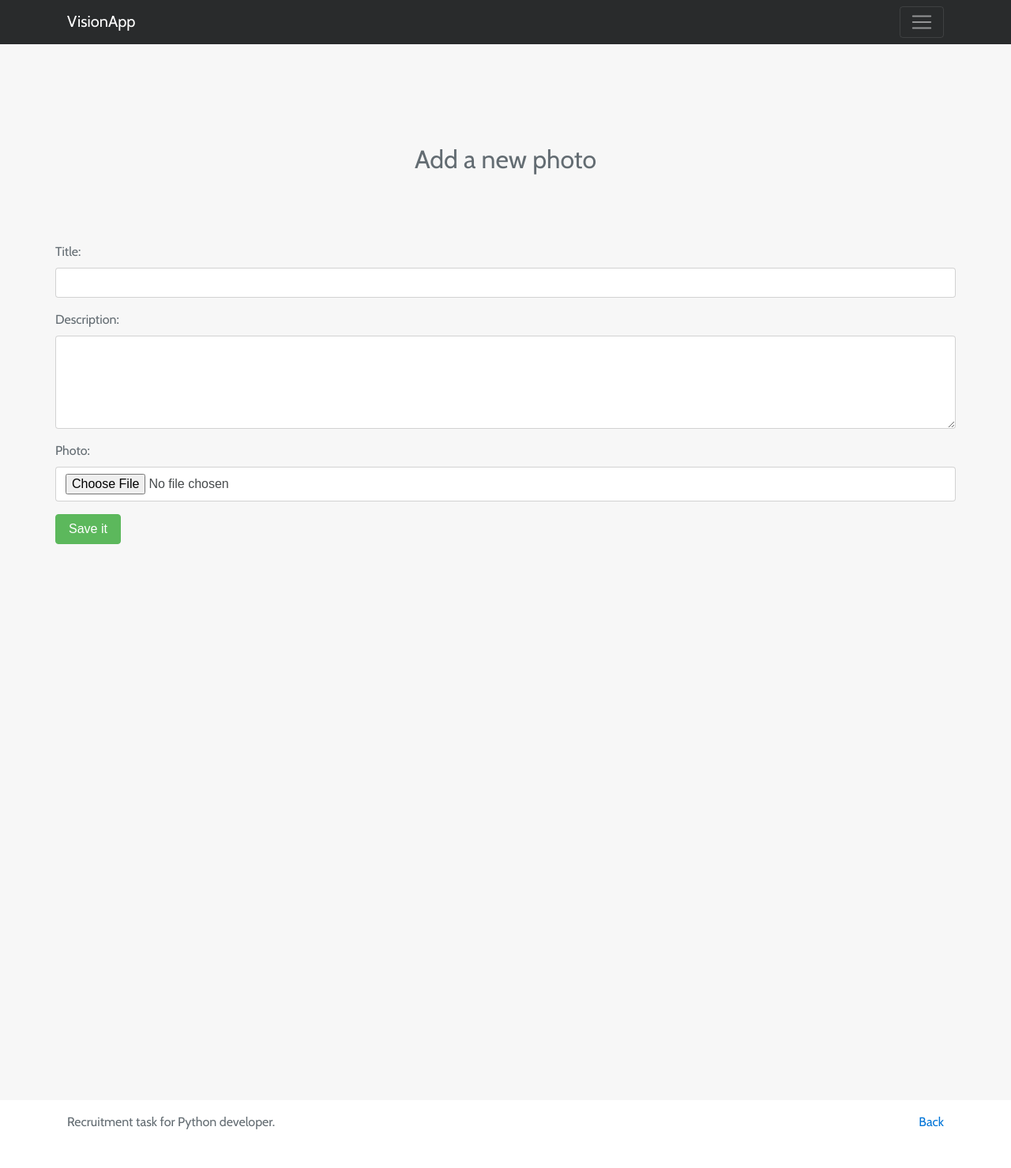
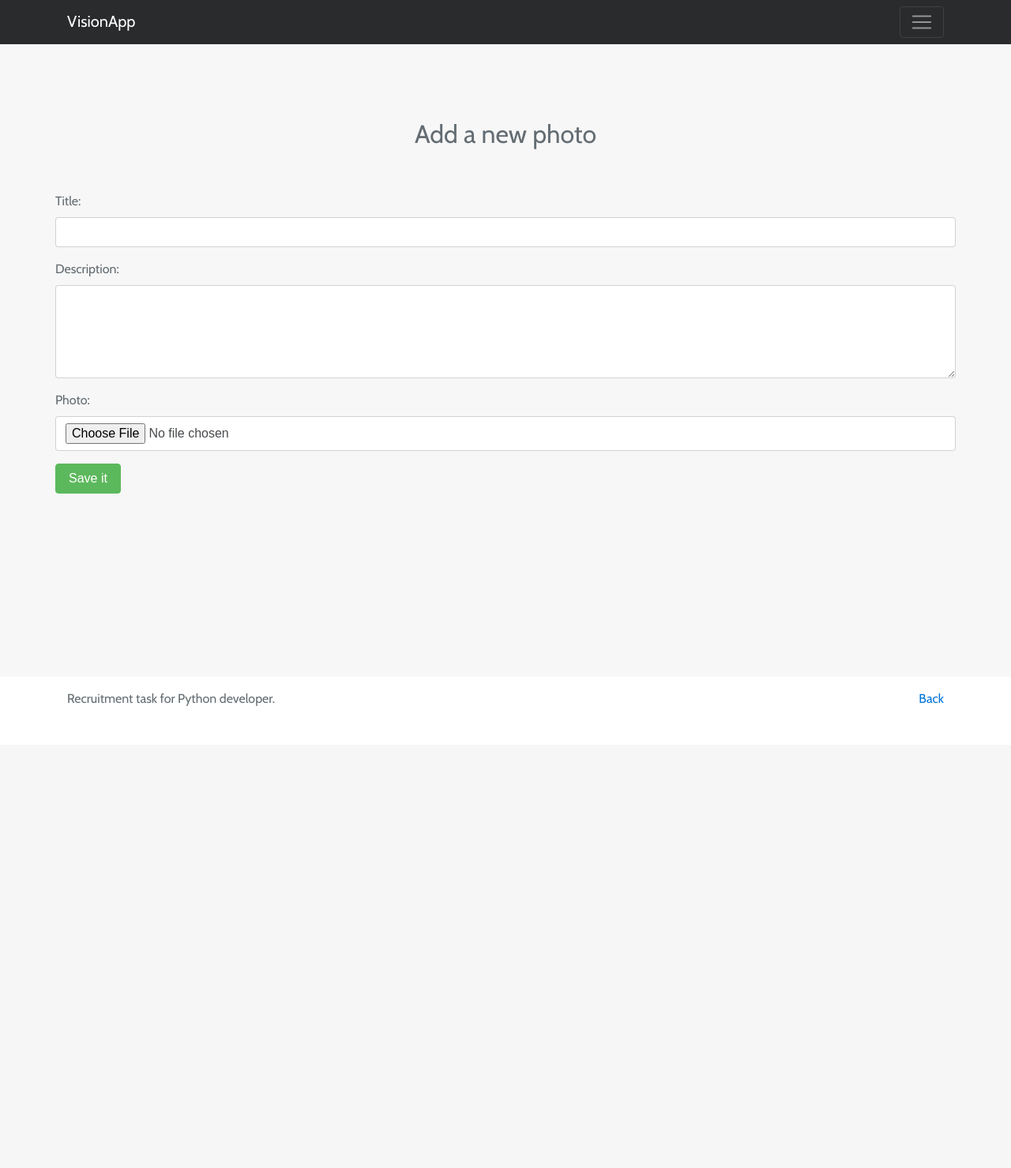
Before and after one commit to nasstka/simple_instagram_app, a Django app: page /photo in a window 1280 px wide. Shown: the whole page at 79% size. After the commit the page ends 894 px from the top, so only its background shows below. Run offline with Django 3.2, Linux system fonts and the light colour scheme; some libraries are stand-ins or nearby versions.

Commit message:
Templates

```diff
--- a/photo_app/templates/dashboard.html
+++ b/photo_app/templates/dashboard.html
@@ -4,7 +4,7 @@
 
 <section class="jumbotron text-center">
     <div class="container">
-      <h1 class="jumbotron-heading" style="padding-bottom: 40px">Photo Dashboard</h1>
+      <h1 class="jumbotron-heading" style="padding-bottom: 2.5rem">Photo Dashboard</h1>
       <p class="lead text-muted"></p>
       <p>
         <a href="{% url 'photo_add' %}" class="btn btn-primary">Add Photo</a>
@@ -13,12 +13,12 @@
 </section>
 
 <div class="album text-muted">
-  <div class="container">
+  <div class="container" style="padding-bottom: 19rem" >
     <div class="row">
       {% for photo in photos %}
       <div class="col">
            <a href="{% url 'photo_detail' pk=photo.id %}">
-             <img class="img-thumbnail round" style="width: 22rem;" src="{{ photo.photo.url }}">
+             <img class="img-thumbnail round" style="width: 22rem" src="{{ photo.photo.url }}">
            </a>
       </div>
         {% if forloop.counter|divisibleby:3 %}
--- a/photo_app/templates/photo_add.html
+++ b/photo_app/templates/photo_add.html
@@ -3,9 +3,9 @@
 {% block content %}
 
 <div class="album text-muted">
-    <div class="container" style="padding-bottom: 40rem">
+    <div class="container" style="padding-bottom: 10.5rem">
         <div class="page-header">
-            <h2 class="text-center" style="padding-bottom: 5rem; padding-top: 5rem">Add a new photo</h2>
+            <h2 class="text-center" style="padding-bottom:3rem; padding-top: 3rem">Add a new photo</h2>
         </div>
             <form  method="post" enctype="multipart/form-data">{% csrf_token %}
                 <div class="form-group row">
--- a/photo_app/templates/photo_delete.html
+++ b/photo_app/templates/photo_delete.html
@@ -4,7 +4,7 @@
 
 <div class="wrapper">
 <section class="jumbotron text-center">
-    <div class="container" style="padding-bottom: 40rem">
+    <div class="container" style="padding-bottom: 17rem">
       <h1 class="jumbotron-heading" style="padding-top: 10rem; padding-bottom: 5rem">Photo Deleted Successfully!</h1>
       <p class="lead text-muted"></p>
       <p>
--- a/photo_app/views.py
+++ b/photo_app/views.py
@@ -54,7 +54,7 @@ def photo_detail(request, pk):
 
     image_name, extension = os.path.splitext(file_name)
     new_image_name = image_name + '-Poly' + extension
-    img.save(new_image_name, 'JPEG')
+    img.save(new_image_name, 'PNG')
 
     new_photo = Photo()
     new_photo.photo = new_image_name
```
